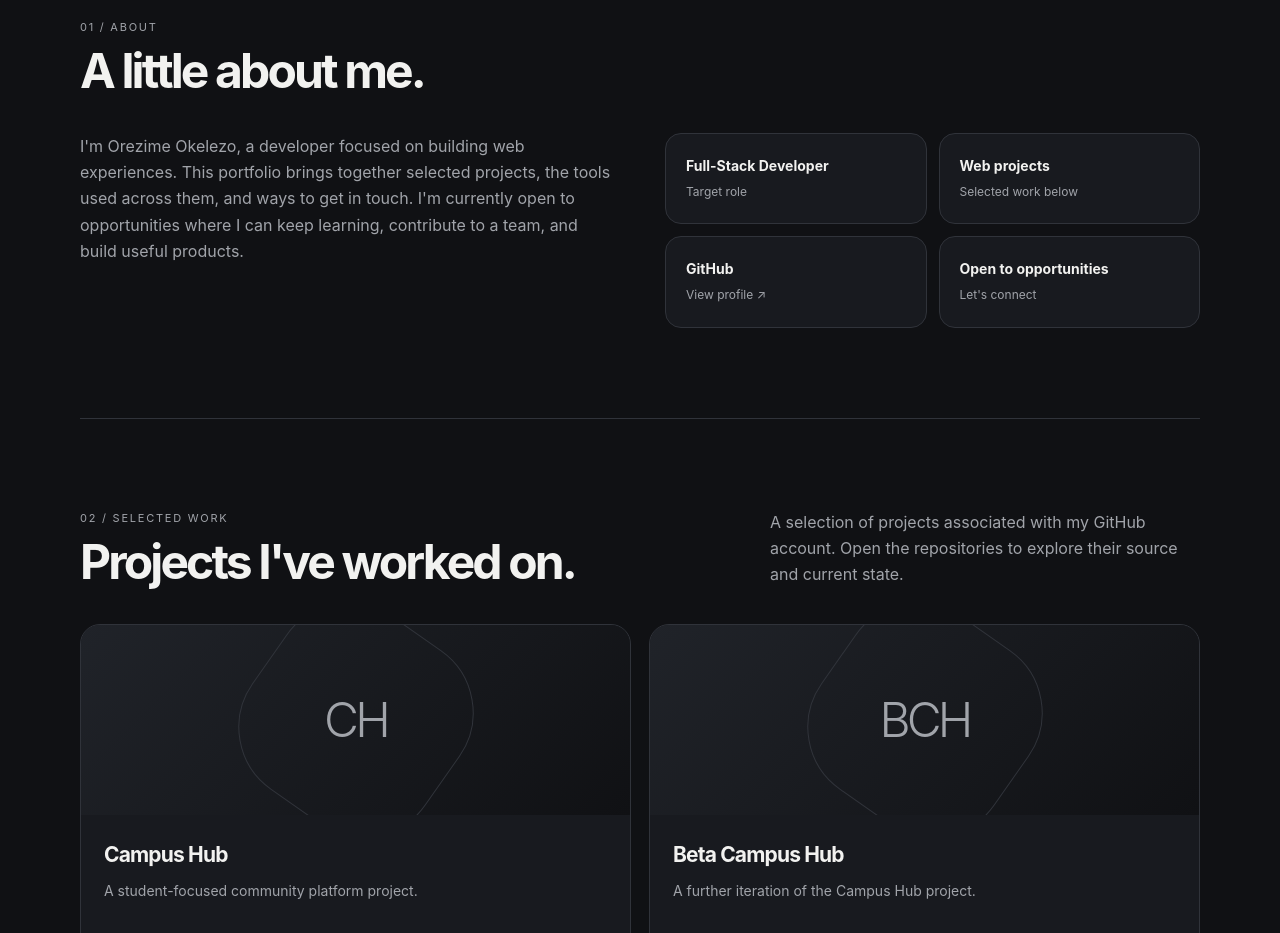
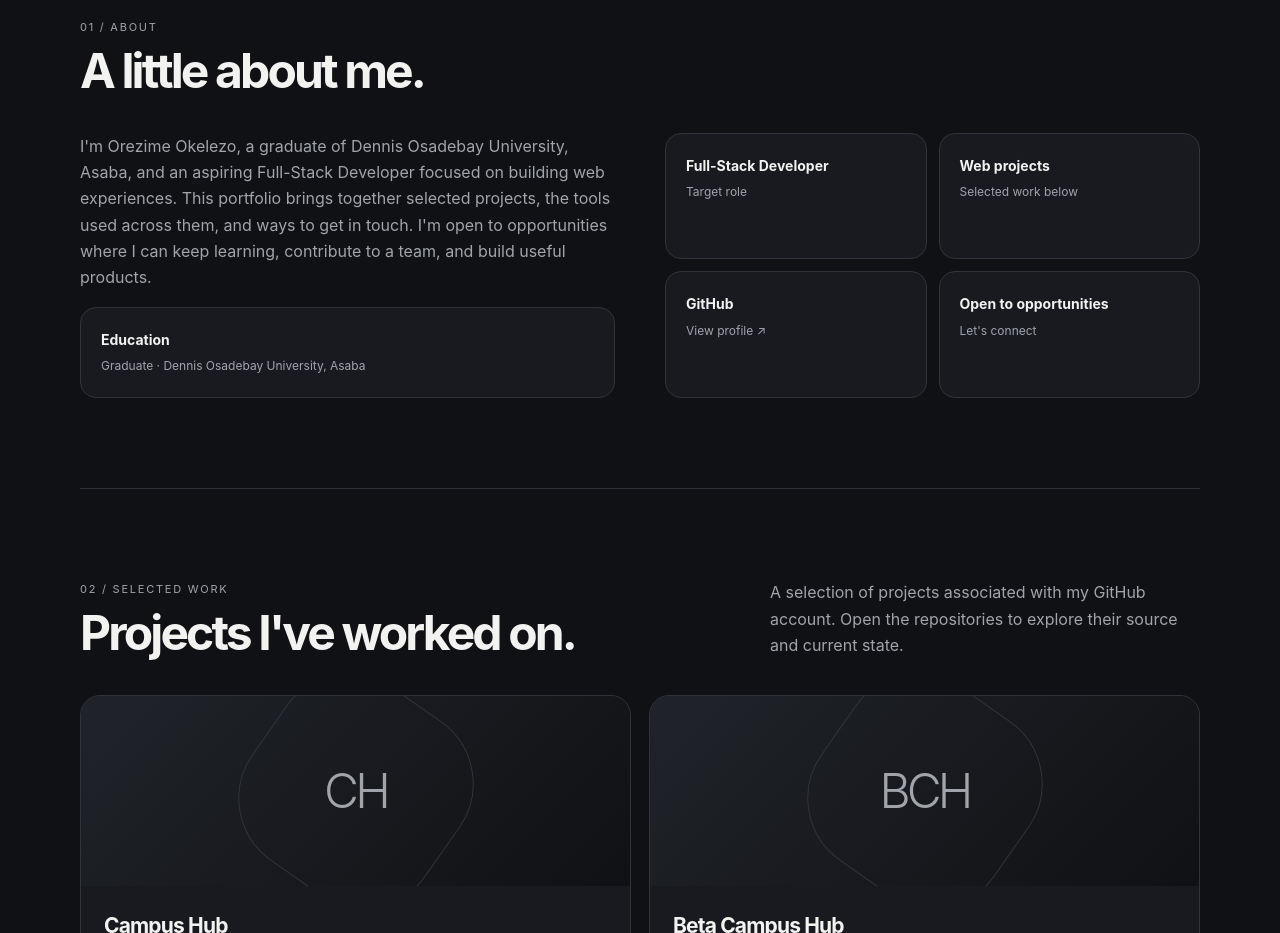
Before and after one commit to OrezimeOkelezo/My-Portfolio, a plain HTML site: page index.html in a window 1280 px wide. Shown: the part 840-1773 px from the top of the page. Drawn offline with Linux system fonts and the light colour scheme.

Commit message:
Add verified university education to portfolio

```diff
--- a/index.html
+++ b/index.html
@@ -16,7 +16,7 @@
 <header class="topbar"><div class="wrap"><nav><a class="brand" href="#home">O<span>.</span> OKELEZO</a><div class="navlinks"><a href="#about">About</a><a href="#projects">Projects</a><a href="#stack">Tech stack</a><a href="#contact">Contact</a></div><div><button class="theme" id="themeToggle" aria-label="Switch color theme">☼ Light mode</button></div></nav></div></header>
 <main id="home" class="wrap">
 <div class="hero"><div class="reveal"><div class="eyebrow">Full-Stack Developer</div><h1>Orezime<br><em>Okelezo.</em></h1><p class="intro">I build for the web, turning ideas into useful digital experiences. Explore selected projects and connect with me about opportunities.</p><div class="actions"><a class="btn primary" href="#projects">Explore projects ↗</a><a class="btn secondary" href="mailto:orezimeokelezo94@gmail.com">Get in touch ↗</a></div></div><div class="scene reveal" aria-label="Animated abstract 3D orb"><div class="orbit"><i></i></div><div class="orb"></div><div class="scene-label">Design · Build · Iterate</div></div></div>
-<section id="about"><div class="section-head reveal"><div><div class="kicker">01 / About</div><h2>A little about me.</h2></div></div><div class="about-grid reveal"><p>I'm Orezime Okelezo, a developer focused on building web experiences. This portfolio brings together selected projects, the tools used across them, and ways to get in touch. I'm currently open to opportunities where I can keep learning, contribute to a team, and build useful products.</p><div class="facts"><div class="fact"><strong>Full-Stack Developer</strong><span>Target role</span></div><div class="fact"><strong>Web projects</strong><span>Selected work below</span></div><div class="fact"><strong>GitHub</strong><span><a href="https://github.com/OrezimeOkelezo" target="_blank" rel="noreferrer">View profile ↗</a></span></div><div class="fact"><strong>Open to opportunities</strong><span>Let's connect</span></div></div></div></section>
+<section id="about"><div class="section-head reveal"><div><div class="kicker">01 / About</div><h2>A little about me.</h2></div></div><div class="about-grid reveal"><div><p>I'm Orezime Okelezo, a graduate of Dennis Osadebay University, Asaba, and an aspiring Full-Stack Developer focused on building web experiences. This portfolio brings together selected projects, the tools used across them, and ways to get in touch. I'm open to opportunities where I can keep learning, contribute to a team, and build useful products.</p><div class="fact"><strong>Education</strong><span>Graduate · Dennis Osadebay University, Asaba</span></div></div><div class="facts"><div class="fact"><strong>Full-Stack Developer</strong><span>Target role</span></div><div class="fact"><strong>Web projects</strong><span>Selected work below</span></div><div class="fact"><strong>GitHub</strong><span><a href="https://github.com/OrezimeOkelezo" target="_blank" rel="noreferrer">View profile ↗</a></span></div><div class="fact"><strong>Open to opportunities</strong><span>Let's connect</span></div></div></div></section>
 <section id="projects"><div class="section-head reveal"><div><div class="kicker">02 / Selected work</div><h2>Projects I've worked on.</h2></div><p>A selection of projects associated with my GitHub account. Open the repositories to explore their source and current state.</p></div><div class="project-grid">
 <article class="project reveal"><div class="project-top"><div class="project-symbol">CH</div></div><div class="project-body"><h3>Campus Hub</h3><p>A student-focused community platform project.</p><div class="tags"><span class="tag">Web</span><span class="tag">Supabase</span></div><div class="project-links"><a href="https://github.com/OrezimeOkelezo/Campus-hub" target="_blank" rel="noreferrer">GitHub repository ↗</a></div></div></article>
 <article class="project reveal"><div class="project-top"><div class="project-symbol">BCH</div></div><div class="project-body"><h3>Beta Campus Hub</h3><p>A further iteration of the Campus Hub project.</p><div class="tags"><span class="tag">Web</span><span class="tag">Supabase</span></div><div class="project-links"><a href="https://github.com/OrezimeOkelezo/Beta-Campus-hub" target="_blank" rel="noreferrer">GitHub repository ↗</a></div></div></article>
```
